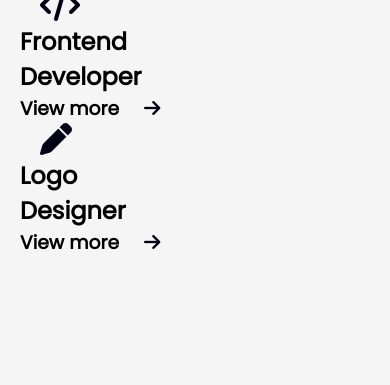
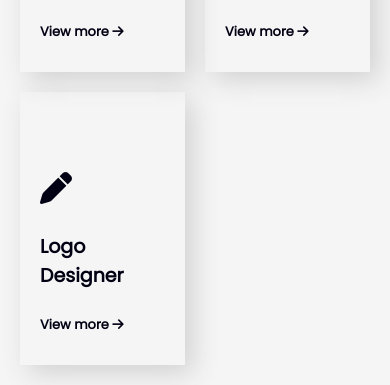
Before and after one commit to Iovan333/Portfolio, a plain HTML site: page index.html in a window 390 px wide. Shown: the part 1780-2165 px from the top of the page. Before the commit the page ends 2057 px from the top, so only its background shows below. Drawn offline with nearby package versions, Linux system fonts and the light colour scheme.

Commit message:
update css

```diff
--- a/css/style.css
+++ b/css/style.css
@@ -5,21 +5,24 @@ body{
     padding: 30px 100px;
     background-color: var(--primary-color);
     font-family: 'Poppins', sans-serif;
+    color: var(--other-color);
 }
 :root{
     --primary-color: #f5f5f5;
     --secondary-color: #6557ff;
     --other-color: #020013;
+    --box-shadow: 8px 8px 25px rgb(209, 209, 209);
+
 }
 .dark-theme{
     --primary-color: #020013;
     --secondary-color: #6557ff;
     --other-color: #f5f5f5;
+    --dark-background: #201d34;
+    --dark-color: #6557ff;
+    --box-shadow: 8px 8px 25px #020013;
 }
 /* Nvabar */
-.nav-logo{
-    color: var(--other-color);
-}
 .nav-bar{
     display: flex;
     justify-content: space-between;
@@ -31,9 +34,8 @@ body{
     text-decoration: none;
     color: var(--other-color);
 }
-.fas{
+.moon{
     margin-left: 20px;
-    color: var(--other-color);
 }
 /* body */
 /* socials */
@@ -49,25 +51,21 @@ body{
 }
 .fab{
     margin: 0;
-    color: var(--other-color);
 }
 /* title */
 .main-text{
     font-size: 3rem;
     line-height: 1.5;
-    color: var(--other-color);
 }
 .sub-text{
     opacity: 0.8;
     font-weight: 400;
     line-height: 2;
-    color: var(--other-color);
 }
 .par{
     width: 60%;
     line-height: 1.3;
     margin-bottom: 30px;
-    color: var(--other-color);
 }
 .contactme-btn{
     padding: 10px 15px;
@@ -89,12 +87,10 @@ body{
 }
 .about-title{
     font-size: 2rem;
-    color: var(--other-color)
 }
 .about-sub{
     font-size: 13px;
     opacity: 0.8;
-    color: var(--other-color)
 }
 .aboutme-btn{
     padding: 10px 15px;
@@ -116,20 +112,35 @@ body{
     width: 80%;
     line-height: 1.5;
     margin-bottom: 30px;
-    color: var(--other-color)
 }
 .about-num{
     display: grid;
     grid-template-columns: repeat(2, 1fr);
     margin-bottom: 30px;
 }
-.num{
-    color: var(--other-color)
+
+/* services */
+.service-container{
+    display: grid;
+    grid-template-columns: repeat(3, 1fr);
+    gap: 20px;
+    padding: 0 100px;
 }
-.exp-num{
-    color: var(--other-color)
+.service-one{
+    padding: 150px 50px 50px;
+    background-color: var(--dark-background);
+    box-shadow: var(--box-shadow);
 }
-
+.one{
+    margin: 25px 0;
+}
+.sub-one{
+    font-size: 14px;
+    color: var(--dark-color);
+}
+.s-icon{
+    color: var(--dark-color);
+}
 @media(max-width: 400px){
     /* main */
     #main{
@@ -173,10 +184,7 @@ body{
         margin: auto;
         display: block;
     }
-    .num{
-        text-align: center;
-    }
-    .exp-num{
+    .exp,.num,.exp-num{
         text-align: center;
     }
     .a-par{
@@ -188,4 +196,22 @@ body{
         margin: auto;
         display: block;
     }
+    /* services */
+    #services{
+        margin-top: -100px;
+    }
+    .service-container{
+        display: grid;
+        grid-template-columns: 1fr 1fr;
+        padding: 0;
+    }
+    .service-one{
+        padding: 80px 20px 30px;
+    }
+    .one{
+        font-size: 19px;
+    }
+    .sub-one{
+        font-size: 13px;
+    }
 }
```
